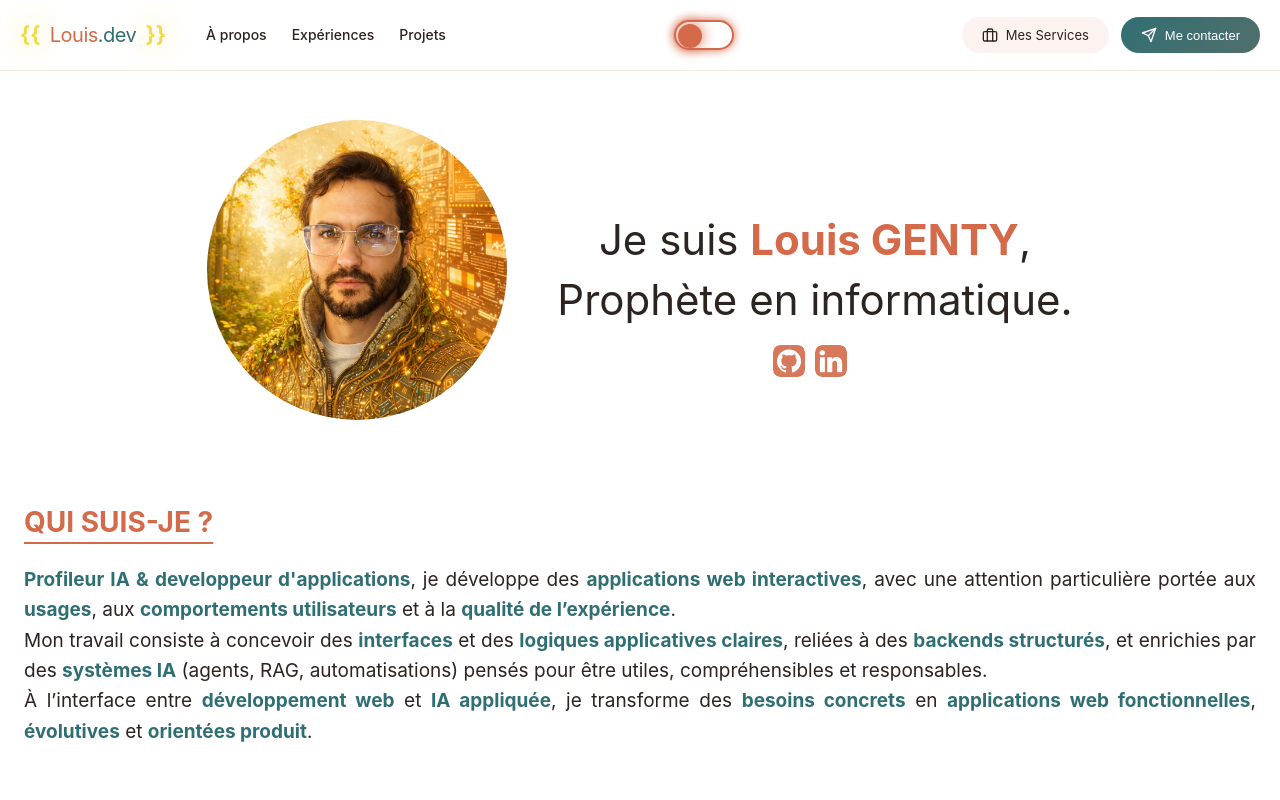
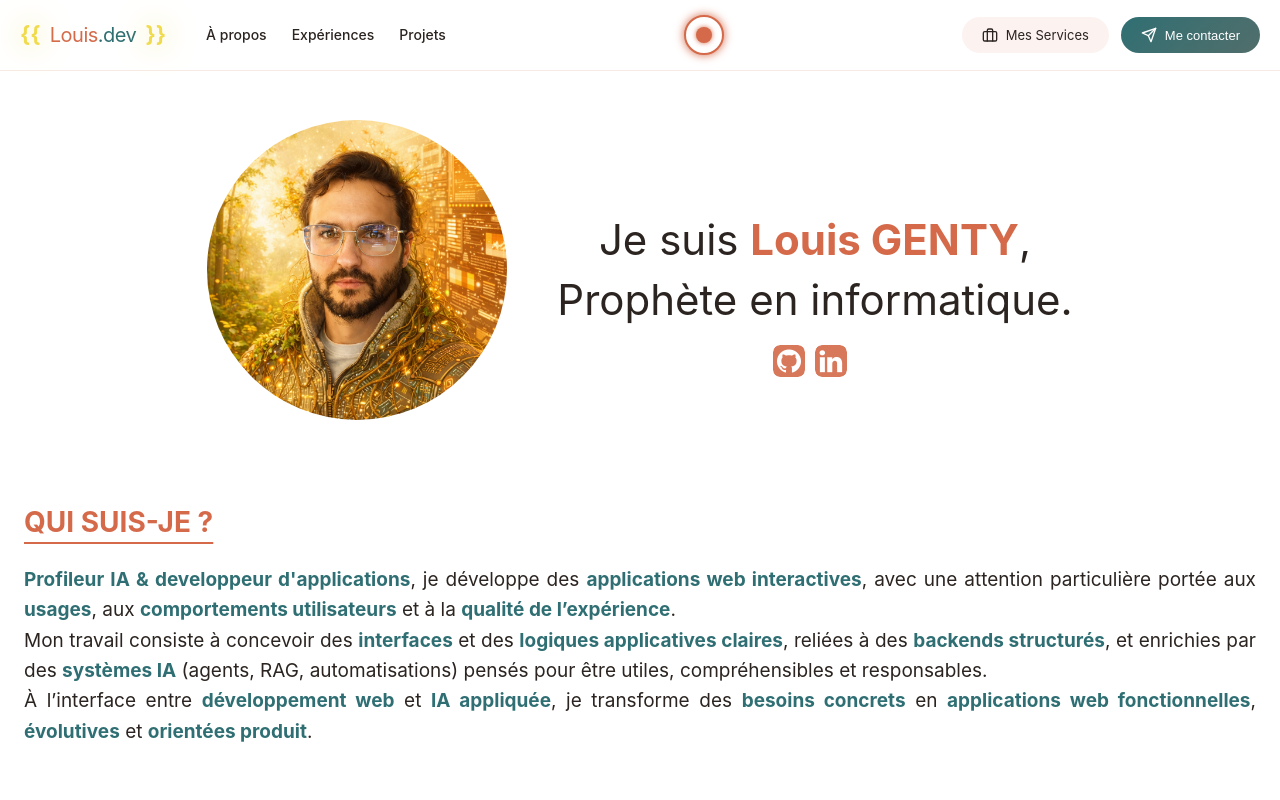
Before and after one commit to GenXwater/Portefolio, a Vue app: page / in a window 1280 px wide. Shown: the top 800 px of the page. Built offline with nearby package versions, Linux system fonts and the light colour scheme.

Commit message:
fix: update theme switch styles for improved aesthetics and functionality

```diff
--- a/src/components/ThemeSwitch.vue
+++ b/src/components/ThemeSwitch.vue
@@ -56,26 +56,26 @@ onMounted(() => {
 
 .switch-label {
   position: relative;
-  width: 60px;
-  height: 30px;
+  width: 40px;
+  height: 40px;
   background: var(--vt-c-custom-dark-1);
-  border-radius: 15px;
+  border-radius: 50%;
   cursor: pointer;
   border: 2px solid var(--vt-c-custom-text-1);
   box-shadow: 0 0 10px var(--vt-c-custom-text-1);
   transition: all 0.3s ease;
+  display: flex;
+  align-items: center;
+  justify-content: center;
 }
 
 .switch-slider {
-  position: absolute;
-  top: 2px;
-  left: 2px;
-  width: 24px;
-  height: 24px;
+  width: 16px;
+  height: 16px;
   background: var(--vt-c-custom-text-1);
   border-radius: 50%;
   transition: all 0.3s ease;
-  box-shadow: 0 0 15px var(--vt-c-custom-text-1);
+  box-shadow: 0 0 5px var(--vt-c-custom-text-1);
 }
 
 #theme-toggle:checked + .switch-label {
@@ -84,16 +84,15 @@ onMounted(() => {
 }
 
 #theme-toggle:checked + .switch-label .switch-slider {
-  transform: translateX(30px);
   background: var(--vt-c-custom-text-2);
-  box-shadow: 0 0 20px var(--vt-c-custom-text-2);
+  box-shadow: 0 0 10px var(--vt-c-custom-text-2);
 }
 
 .switch-label:hover {
-  box-shadow: 0 0 20px var(--vt-c-custom-text-1);
+  box-shadow: 0 0 15px var(--vt-c-custom-text-1);
 }
 
 #theme-toggle:checked + .switch-label:hover {
-  box-shadow: 0 0 30px var(--vt-c-custom-text-2);
+  box-shadow: 0 0 25px var(--vt-c-custom-text-2);
 }
 </style>
```
